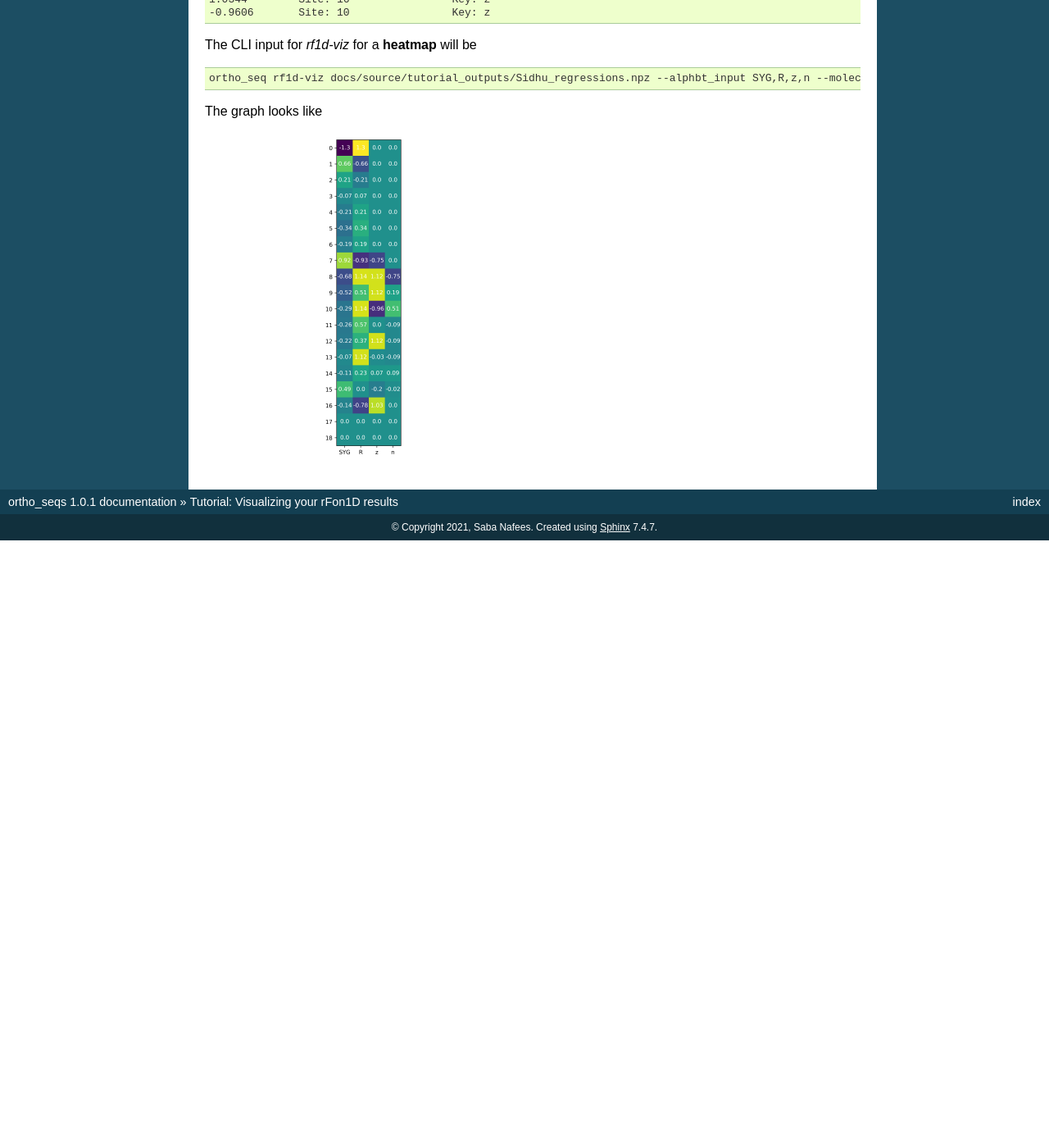
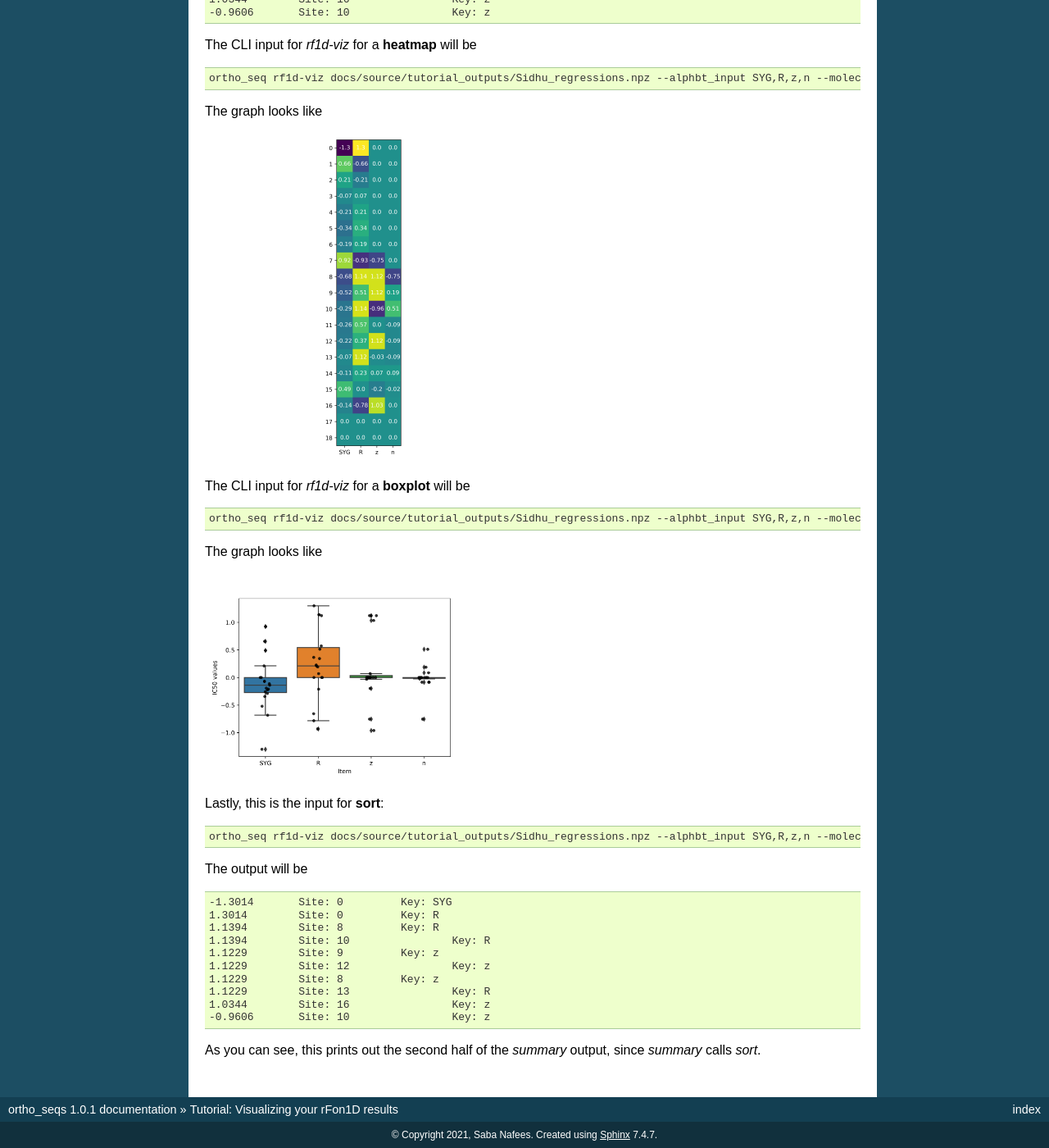
Before and after one commit to snafees/ortho_seqs, a Sphinx documentation site: the page built from docs/source/rf1d_tutorial.rst, in a window 1280 px wide and 1400 px high, scrolled down 3027 px. Shown: the whole window at 82% size. Built offline with Sphinx 7.4.7, drawn with Linux system fonts in a browser that asks for light colours; pages that are not in the unit, such as notebooks, are missing from menus; before the commit the page ends 3686 px from its top, so only the background shows below that.

Commit message:
Finished most of the tutorial

```diff
--- a/docs/source/rf1d_tutorial.rst
+++ b/docs/source/rf1d_tutorial.rst
@@ -171,3 +171,37 @@ The graph looks like
 
 .. image:: tutorial_outputs/rFon1D_heatmap_IC50.png
   :height: 400px
+
+The CLI input for *rf1d-viz* for a **boxplot** will be
+
+.. code-block:: shell-session
+
+  ortho_seq rf1d-viz docs/source/tutorial_outputs/Sidhu_regressions.npz --alphbt_input SYG,R,z,n --molecule protein --phenotype IC50 --out_dir docs/source/tutorial_outputs --action boxplot
+
+The graph looks like
+
+.. image:: tutorial_outputs/rFon1D_boxplot_IC50.png
+  :height: 250px
+
+Lastly, this is the input for **sort**:
+
+.. code-block:: shell-session
+
+  ortho_seq rf1d-viz docs/source/tutorial_outputs/Sidhu_regressions.npz --alphbt_input SYG,R,z,n --molecule protein --phenotype IC50 --out_dir docs/source/tutorial_outputs --action sort
+
+The output will be
+
+.. code-block:: shell-session
+
+  -1.3014	Site: 0		Key: SYG
+  1.3014	Site: 0		Key: R
+  1.1394	Site: 8		Key: R
+  1.1394	Site: 10		Key: R
+  1.1229	Site: 9		Key: z
+  1.1229	Site: 12		Key: z
+  1.1229	Site: 8		Key: z
+  1.1229	Site: 13		Key: R
+  1.0344	Site: 16		Key: z
+  -0.9606	Site: 10		Key: z
+
+As you can see, this prints out the second half of the *summary* output, since *summary* calls *sort*.
```
Also changed, not shown: docs/source/tutorial_outputs/rFon1D_boxplot_IC50.png (added).
